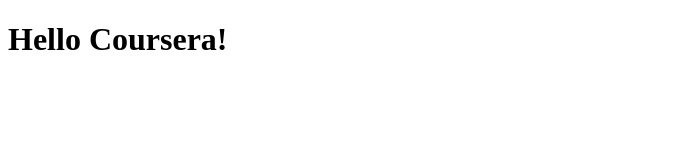
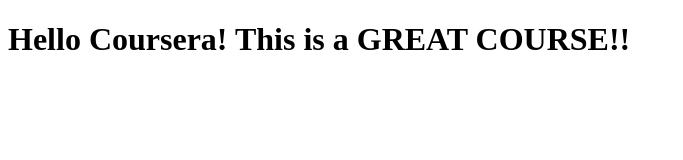
Before and after one commit to Howtomakesense/coursera-test, a plain HTML site: page site/index.html in a window 1280 px wide. Shown: the whole page, without its empty margins (0-683 px from the left). Drawn offline with Linux system fonts and the light colour scheme.

Commit message:
Small addition to our page content.

```diff
--- a/site/index.html
+++ b/site/index.html
@@ -4,6 +4,6 @@
 	<title>Hello Coursera!</title>
 </head>
 <body>
-<h1>Hello Coursera!</h1>
+<h1>Hello Coursera! This is a GREAT COURSE!!</h1>
 </body>
 </html>
```
